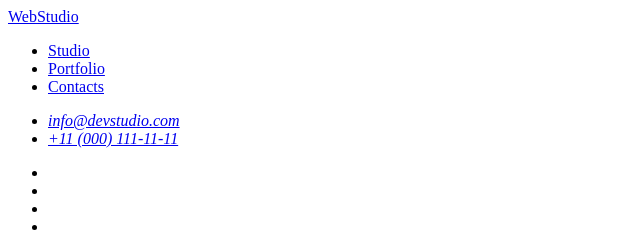
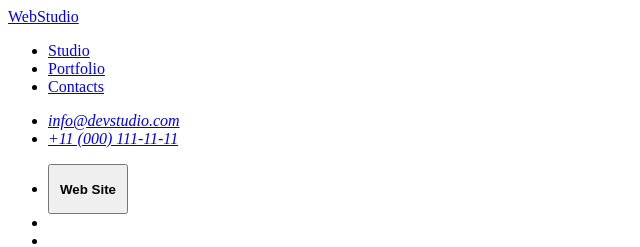
Before and after one commit to Vpsush/goit-markup-hw-02, a plain HTML site: page portfolio.html in a window 1280 px wide. Shown: the top 247 px of the page, without its empty margins (0-640 px from the left). Drawn offline with Linux system fonts and the light colour scheme.

Commit message:
Update portfolio.html

```diff
--- a/portfolio.html
+++ b/portfolio.html
@@ -23,12 +23,14 @@
         <li><a href="tel:+110001111111">+11 (000) 111-11-11</a></li>
       </ul>
     </address>
+
   </header>
 <main>
   <section>
     <h1 hidden>features</h1>
     <ul>
-      <Li><a href="Web Site"></a></Li>
+      <Li><button type = "button" name = "button1" style = "width: 80px; height:50px;">
+        <b>Web Site</b></Li>
       <Li><a href="App"></a></Li>
       <Li><a href="Design"></a></Li>
       <Li><a href="Marketing"></a></Li>
```
